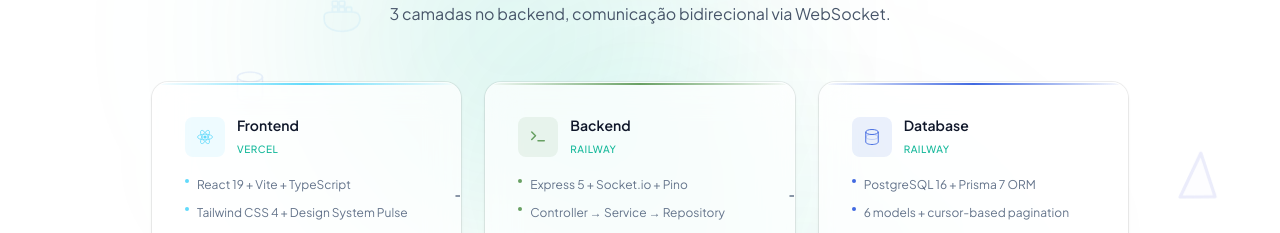
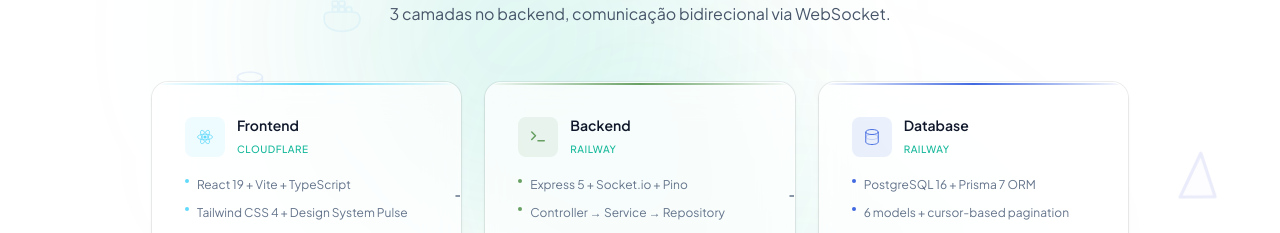
Before and after one commit to AndriyAmaro/realtime-chat, a React (Vite) app in the folder client/: page / in a window 1280 px wide. Shown: the part 1715-1948 px from the top of the page. Built offline with nearby package versions, Linux system fonts and the light colour scheme.

Commit message:
chore: replace Vercel label with Cloudflare on landing page

```diff
--- a/client/src/pages/LandingPage.tsx
+++ b/client/src/pages/LandingPage.tsx
@@ -737,7 +737,7 @@ export default function LandingPage() {
                 <div>
                   <h3 className="text-sm font-semibold text-[var(--text-primary)]">Frontend</h3>
                   <span className="text-[10px] font-medium tracking-wider text-[var(--primary-500)]">
-                    VERCEL
+                    CLOUDFLARE
                   </span>
                 </div>
               </div>
```
